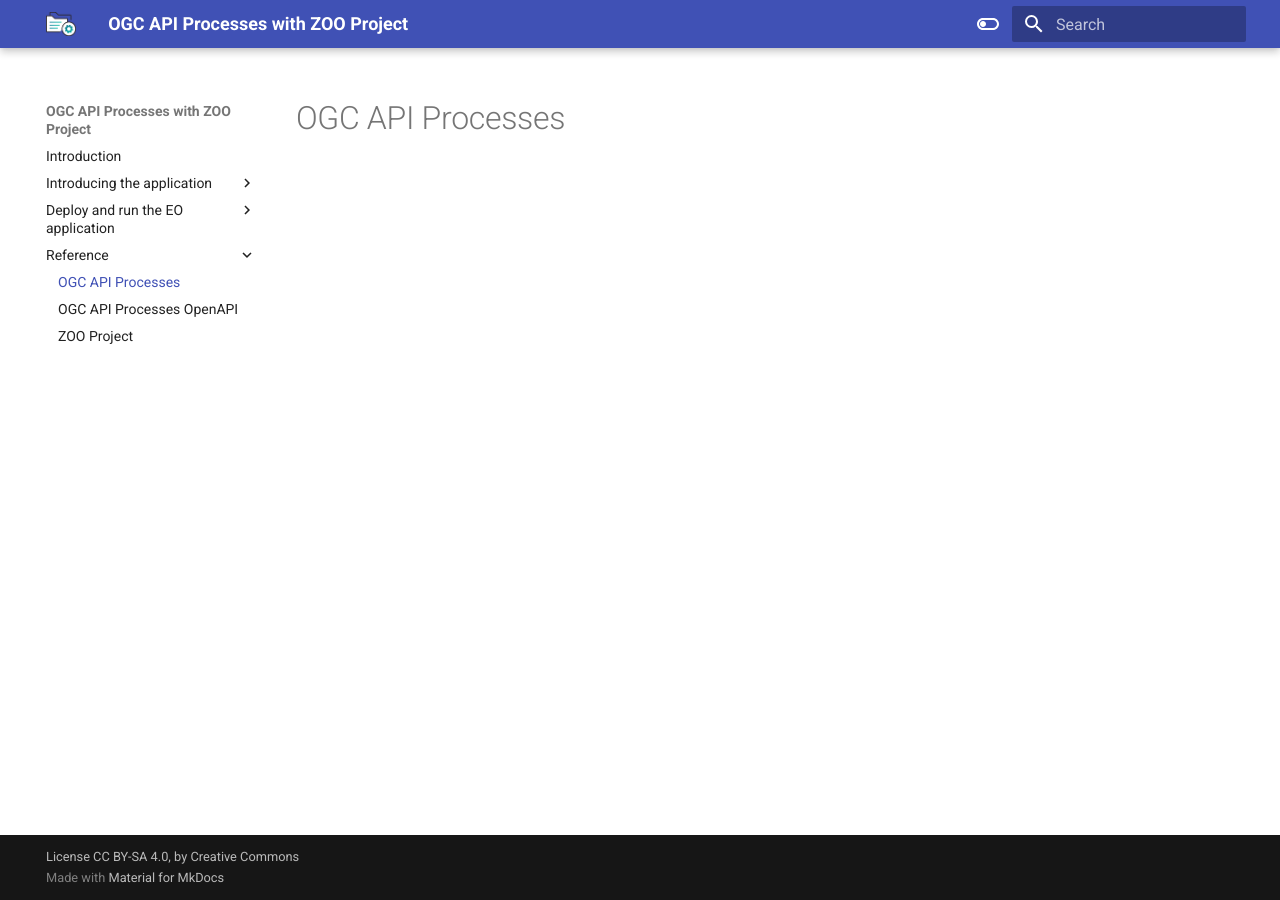
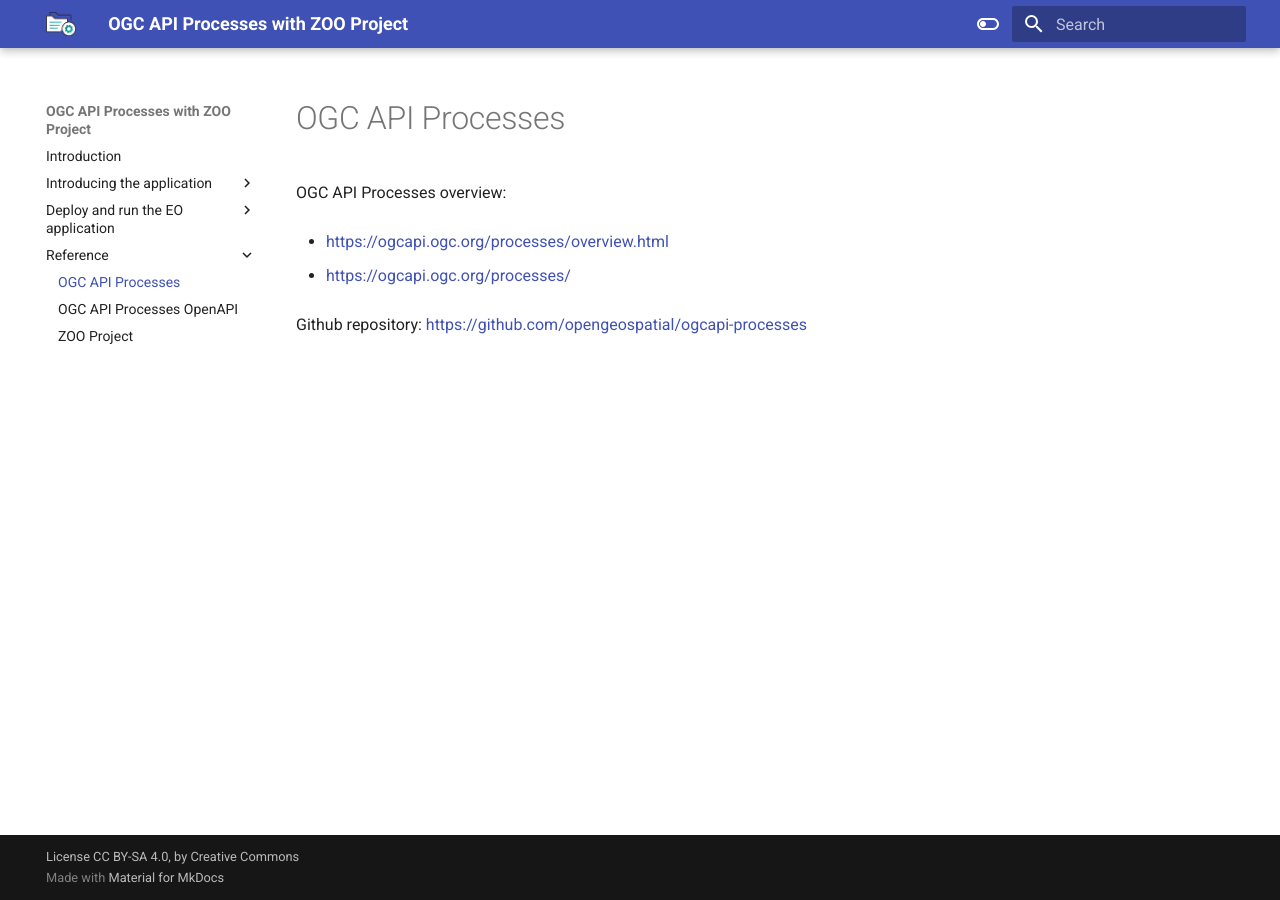
Before and after one commit to parham-membari-terradue/ogc-api-processes-with-zoo, an MkDocs documentation site: the page built from docs/reference/ogc-api-processes.md, in a window 1280 px wide. Built offline with MkDocs 1.6.1 and Material for MkDocs 9.7.7, drawn with Linux system fonts in a browser that asks for light colours.

Commit message:
reference wip

```diff
--- a/docs/reference/ogc-api-processes.md
+++ b/docs/reference/ogc-api-processes.md
@@ -1 +1,9 @@
 # OGC API Processes
+
+OGC API Processes overview:
+
+* [https://ogcapi.ogc.org/processes/overview.html](https://ogcapi.ogc.org/processes/overview.html)
+
+* [https://ogcapi.ogc.org/processes/](https://ogcapi.ogc.org/processes/)
+
+Github repository: [https://github.com/opengeospatial/ogcapi-processes](https://github.com/opengeospatial/ogcapi-processes)
```
